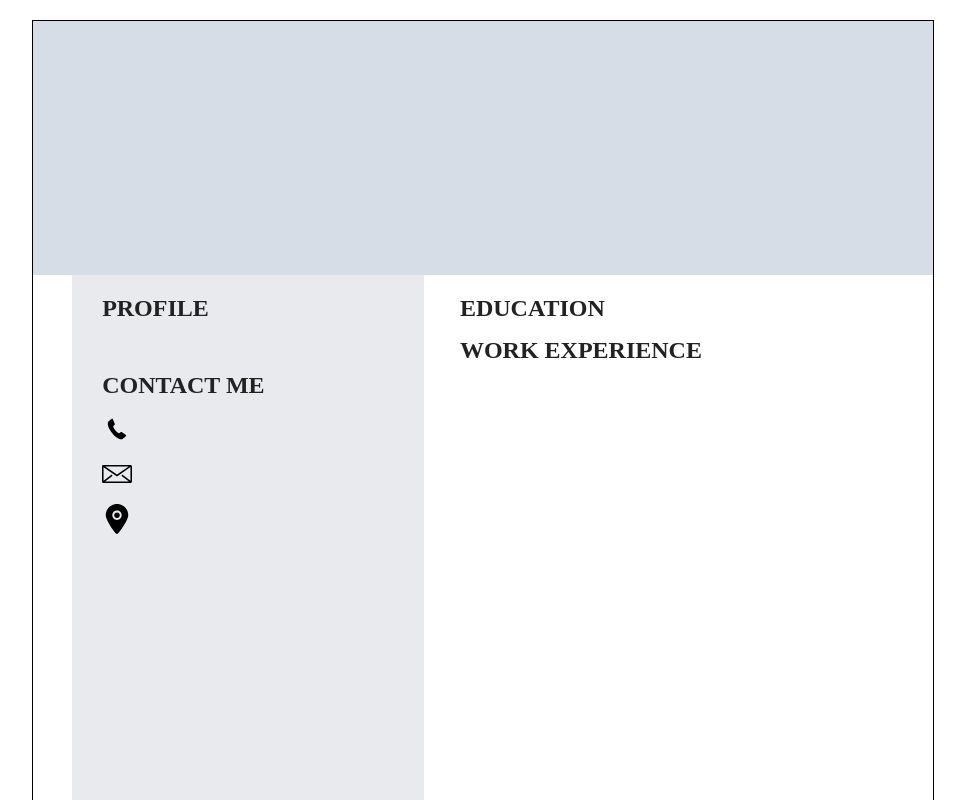
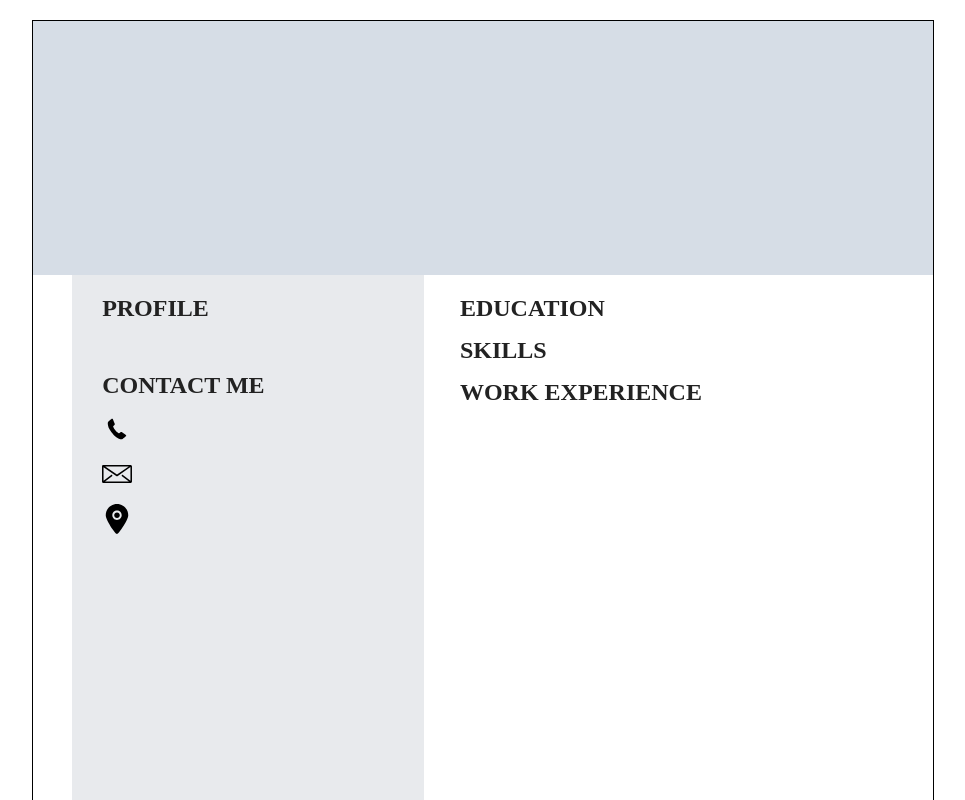
Before and after one commit to sinan-894/cv-app, a React (Vite) app: page / in a window 1280 px wide. Both pictures are taken after a click on the button "Genrate CV". Shown: the top 800 px of the page, without its empty margins (157-1122 px from the left). Built offline with nearby package versions, Linux system fonts and the light colour scheme.

Commit message:
Uncomment skill section in resume

```diff
--- a/src/components.jsx
+++ b/src/components.jsx
@@ -381,14 +381,14 @@ function Resume({data}){
                         </div>
                     ))}
                 </div>
-                {/* <div className="skills">
+                <div className="skills">
                     <h2 className="section-header">SKILLS</h2>
                     <ul>
                         {data.skillList.map(s=>(
                             <li>{s}</li>
                         ))}
                     </ul>
-                </div> */}
+                </div>
                 <div className="work">
                     <h2 className="section-header">WORK EXPERIENCE</h2>
                     {data.workList.map(w=>(
```
